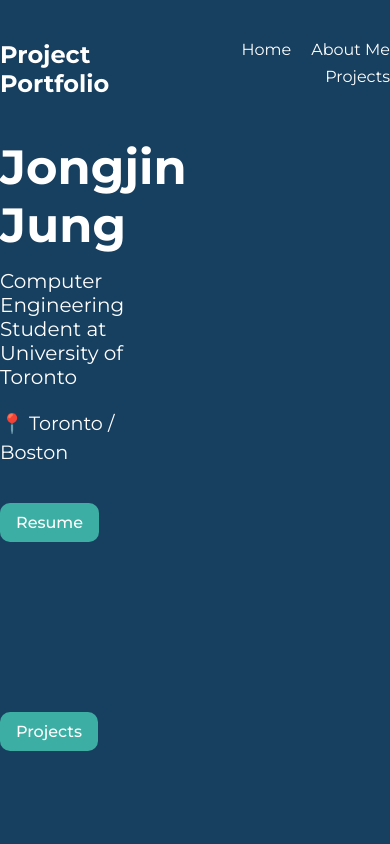
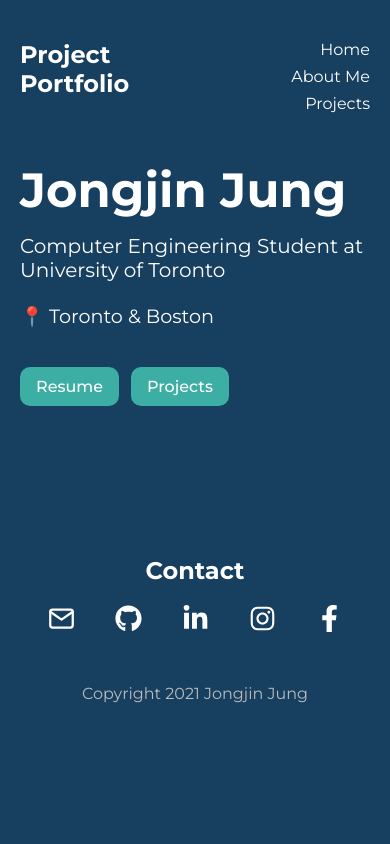
Before and after one commit to jongjin-j/Portfolio, a Gatsby site: page / in a window 390 px wide. Shown: the top 844 px of the page. Built offline with nearby package versions, Linux system fonts and the light colour scheme; Gatsby itself is replaced by a stand-in of ours.

Commit message:
Fit for mobile size

```diff
--- a/src/pages/index.js
+++ b/src/pages/index.js
@@ -12,9 +12,11 @@ export default function Home({ data }) {
         <div>
           <h2>Jongjin Jung</h2>
           <h5>Computer Engineering Student at University of Toronto</h5>
-          <p>📍 Toronto / Boston</p>
-          <a className = {styles.button} target="_blank" rel="noopener noreferrer" href={resume}>Resume</a>
-          <Link className={styles.button} to="/projects">Projects</Link>
+          <p>📍 Toronto &amp; Boston</p>
+          <div className={styles.buttonContainer}>
+            <a className = {styles.button} target="_blank" rel="noopener noreferrer" href={resume}>Resume</a>
+            <Link className={styles.button} to="/projects">Projects</Link>
+          </div>
         </div>
       </section>
     </Layout>
--- a/src/styles/about.module.css
+++ b/src/styles/about.module.css
@@ -28,3 +28,20 @@
     background: white;
     color: #3CAEA3;
 }
+
+@media only screen and (max-width: 1000px) {
+    .button {
+        margin-top: 0;
+        margin-left: 20px;
+    }
+    .container h2 {
+        font-size: 2em;
+        margin-top: 30px;
+        margin-bottom: 30px;
+    }
+    .container p{
+        text-align: left;
+        margin-top: 20px;
+        margin-right: 20px;
+    }
+}
--- a/src/styles/contacts.module.css
+++ b/src/styles/contacts.module.css
@@ -44,3 +44,12 @@
 .wrapper_facebook:hover {
     background-color: #1877F2;
 }
+
+@media only screen and (max-width: 1000px) {
+    .header {
+        margin-top: 0;
+    }
+    .contacts {
+        margin-top: 10px;
+    }
+}
--- a/src/styles/details.module.css
+++ b/src/styles/details.module.css
@@ -41,3 +41,24 @@
 .back {
     margin-top: 20px;
 }
+
+@media only screen and (max-width: 1000px) {
+    .details h2 {
+        font-size: 2.3em;
+        margin-top: 20px;
+    }
+    .details h3 {
+        margin-top: 10px;
+    }
+    .button {
+        margin-top: 0;
+    }
+    .back {
+        margin-left: 20px;
+    }
+    .image {
+        width: 90%;
+        margin: auto;
+        margin-bottom: 20px;
+    }
+}
--- a/src/styles/global.css
+++ b/src/styles/global.css
@@ -61,9 +61,25 @@ nav a:hover::after {
   transform: scale(1, 1);
 }
 
-
-footer p{
+footer p {
   text-align: center;
   color: #bbb;
   margin: 40px auto;
 }
+
+@media only screen and (max-width: 1000px) {
+  nav h1 {
+    margin-left: 20px;
+  }
+  nav .links {
+    display: flex;
+    flex-direction: column;
+    margin-right: 20px;
+  }
+  nav a::after {
+    transform: scale(0, 0);
+  }
+  nav a:hover::after {
+    transform: scale(0, 0);
+  }
+}
--- a/src/styles/home.module.css
+++ b/src/styles/home.module.css
@@ -35,3 +35,14 @@
     background: white;
     color: #3CAEA3;
 }
+
+@media only screen and (max-width: 1000px){
+    .header {
+        display: flex;
+        align-items: center;
+    }
+    .header h2, h5, p, .buttonContainer {
+        margin-left: 20px;
+        margin-right: 10px;
+    }
+}
--- a/src/styles/projects.module.css
+++ b/src/styles/projects.module.css
@@ -66,3 +66,14 @@
 .overlay:hover {
     opacity: 1;
 }
+
+@media only screen and (max-width: 1000px) {
+    .button {
+        margin-top: 0;
+        margin-left: 20px;
+    }
+    .projects{
+        display: flex;
+        flex-direction: column;
+    }
+}
```
Also changed, not shown: src/projects/AirHockey.md (+1 -1 lines), src/projects/Checked-To-Do.md (+1 -1 lines), src/projects/CocktailSearcher.md (+2 -2 lines), src/projects/Hangman.md (+1 -1 lines), src/projects/PrivateBlog.md (+1 -1 lines), src/projects/TTC-API.md (+1 -1 lines), src/templates/details.js (+7 -2 lines), 1 other file.
